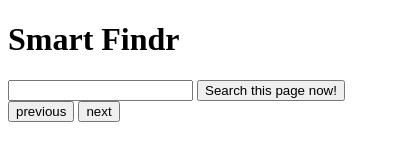
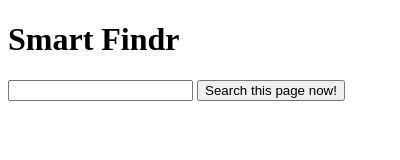
Before and after one commit to Xenograph/smartfindr, a browser extension: page extension/popup.html in a window 400 px wide. Drawn offline with Linux system fonts and the light colour scheme.

Commit message:
Revert "afsdasdf"
This reverts commit 05a922bc1ee3e7f965c95803f67b9f8272735ec2.

```diff
--- a/extension/popup.html
+++ b/extension/popup.html
@@ -7,8 +7,6 @@
 		<h1>Smart Findr</h1>
 		<input type="text" id="searchText"></input>
 		<button id="checkPage">Search this page now!</button>
-		<button id="previous">previous</button>
-		<button id="next">next</button>
 		<script src="popup.js"></script>
 	</body>
 </html>
```
